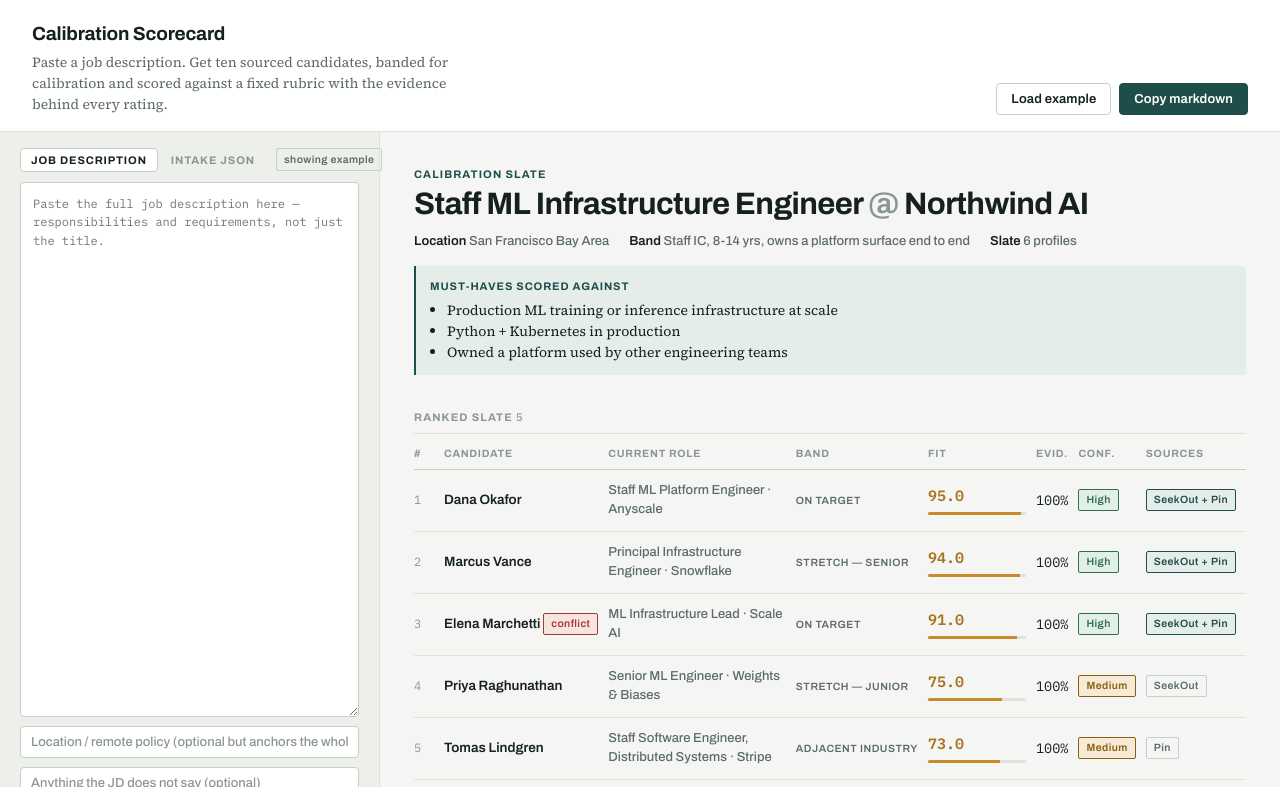
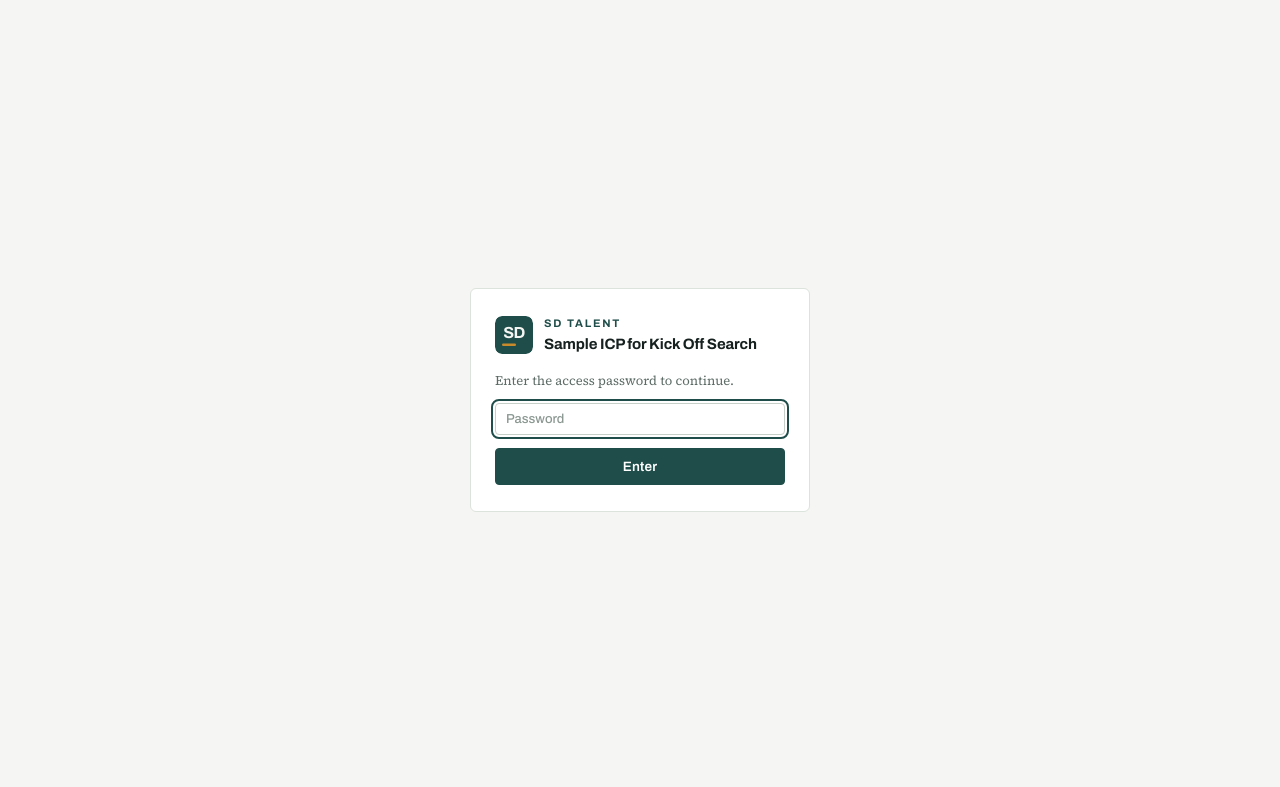
Before and after one commit to billlaisourcer/billlaisourcer, a website: page public/index.html in a window 1280 px wide. Shown: the top 787 px of the page. Drawn offline with Linux system fonts and the light colour scheme.

Commit message:
Add SD Talent branding, subject title, and an access gate
Brands the tool: an SD monogram in the existing petrol/ochre palette, an
SD TALENT eyebrow, and 'Sample ICP for Kick Off Search' as the page subject
and browser title.

Adds a password screen in front of the page. It is a curtain, not a lock —
the password is in the page source and the API endpoint stays open — and the
code says so where a future reader will see it. Unlocking is remembered per
browser so it asks once.

Co-Authored-By: Claude Opus 5 <noreply@anthropic.com>
Claude-Session: https://claude.ai/code/session_01PL19yXvuDEdtSV6MVYj5hJ

```diff
--- a/public/index.html
+++ b/public/index.html
@@ -5,7 +5,7 @@
 <meta name="viewport" content="width=device-width, initial-scale=1">
 <meta name="robots" content="noindex, nofollow">
 <meta name="description" content="Score a sourcing slate against a fixed rubric — ranked fit, evidence coverage, pipeline conflicts, and a copyable markdown scorecard.">
-<title>Calibration Scorecard</title>
+<title>Sample ICP for Kick Off Search</title>
 <link rel="preconnect" href="https://fonts.googleapis.com">
 <link rel="preconnect" href="https://fonts.gstatic.com" crossorigin>
 <link rel="stylesheet" href="https://fonts.googleapis.com/css2?family=Archivo:wght@500;600;700&family=IBM+Plex+Mono:wght@400;500;600&family=Source+Serif+4:opsz,wght@8..60,400;8..60,600&display=swap">
@@ -105,6 +105,37 @@
   :focus-visible { outline: 2px solid var(--focus); outline-offset: 2px; }
 
   /* ---------- masthead ---------- */
+  /* ---------- brand ---------- */
+  .brand { display: flex; align-items: flex-start; gap: 13px; min-width: 0; }
+  .brand__mark { flex: 0 0 auto; width: 38px; height: 38px; border-radius: 7px; display: block; }
+  .brand__name {
+    font-size: 11px; font-weight: 700; letter-spacing: 0.16em; text-transform: uppercase;
+    color: var(--accent); margin-bottom: 2px;
+  }
+
+  /* ---------- access gate ---------- */
+  .gate {
+    position: fixed; inset: 0; z-index: 50;
+    display: flex; align-items: center; justify-content: center;
+    background: var(--ground); padding: 24px;
+  }
+  .gate[hidden] { display: none; }
+  .gate__card {
+    width: 100%; max-width: 340px;
+    background: var(--surface); border: 1px solid var(--hairline);
+    border-radius: 6px; padding: 26px 24px;
+    display: flex; flex-direction: column; gap: 13px;
+  }
+  .gate__brand { display: flex; align-items: center; gap: 11px; margin-bottom: 2px; }
+  .gate__title { margin: 0; font-size: 15px; font-weight: 700; letter-spacing: -0.01em; }
+  .gate__sub {
+    margin: 0; font-family: var(--f-prose); font-size: 13px; color: var(--ink-muted);
+  }
+  .gate__err {
+    margin: 0; font-size: 12.5px; font-weight: 600; color: var(--crit);
+  }
+  .gate__err[hidden] { display: none; }
+
   .masthead {
     display: flex; flex-wrap: wrap; gap: 16px;
     align-items: flex-end; justify-content: space-between;
@@ -426,10 +457,43 @@
 </style>
 </head>
 <body>
+<div class="gate" id="gate">
+  <div class="gate__card">
+    <div class="gate__brand">
+      <svg class="brand__mark" viewBox="0 0 38 38" role="img" aria-label="SD Talent">
+        <rect width="38" height="38" rx="7" fill="var(--accent)"></rect>
+        <rect x="7" y="27.5" width="14" height="2.5" rx="1.25" fill="var(--score-bar)"></rect>
+        <text x="19" y="22" text-anchor="middle"
+          font-family="Archivo, 'Helvetica Neue', Arial, sans-serif"
+          font-size="16" font-weight="700" letter-spacing="-0.5" fill="#F5F6F3">SD</text>
+      </svg>
+      <div>
+        <div class="brand__name">SD Talent</div>
+        <h2 class="gate__title">Sample ICP for Kick Off Search</h2>
+      </div>
+    </div>
+    <p class="gate__sub">Enter the access password to continue.</p>
+    <input class="field" id="gate-pw" type="password" autocomplete="current-password"
+      placeholder="Password" aria-label="Access password">
+    <button class="primary wide" id="gate-go" type="button">Enter</button>
+    <p class="gate__err" id="gate-err" hidden>That password is not correct.</p>
+  </div>
+</div>
+
 <header class="masthead">
-  <div>
-    <h1>Calibration Scorecard</h1>
-    <p>Paste a job description. Get ten sourced candidates, banded for calibration and scored against a fixed rubric with the evidence behind every rating.</p>
+  <div class="brand">
+    <svg class="brand__mark" viewBox="0 0 38 38" role="img" aria-label="SD Talent">
+      <rect width="38" height="38" rx="7" fill="var(--accent)"></rect>
+      <rect x="7" y="27.5" width="14" height="2.5" rx="1.25" fill="var(--score-bar)"></rect>
+      <text x="19" y="22" text-anchor="middle"
+        font-family="Archivo, 'Helvetica Neue', Arial, sans-serif"
+        font-size="16" font-weight="700" letter-spacing="-0.5" fill="#F5F6F3">SD</text>
+    </svg>
+    <div>
+      <div class="brand__name">SD Talent</div>
+      <h1>Sample ICP for Kick Off Search</h1>
+      <p>Paste a job description. Get sourced candidates, banded for calibration and scored against a fixed rubric with the evidence behind every rating.</p>
+    </div>
   </div>
   <div class="masthead__actions">
     <button id="btn-example" type="button">Load example</button>
@@ -1131,6 +1195,45 @@
     done(ok);
   }
 
+  /* ---------- access gate ---------- */
+  /*
+   * This is a curtain, not a lock. The password sits in the page source, so it
+   * keeps a casual visitor out and nothing more. The API endpoint is separately
+   * open — see the note in api/intake.ts.
+   */
+  var GATE_PASSWORD = "william27";
+  var GATE_KEY = "sdtalent:unlocked";
+  var $gate = document.getElementById("gate");
+  var $gatePw = document.getElementById("gate-pw");
+  var $gateErr = document.getElementById("gate-err");
+
+  function openGate() {
+    $gate.hidden = true;
+    try { localStorage.setItem(GATE_KEY, "1"); } catch (e) { /* private mode */ }
+  }
+  function tryGate() {
+    if ($gatePw.value.trim() === GATE_PASSWORD) {
+      openGate();
+    } else {
+      $gateErr.hidden = false;
+      $gatePw.value = "";
+      $gatePw.focus();
+    }
+  }
+  document.getElementById("gate-go").addEventListener("click", tryGate);
+  $gatePw.addEventListener("keydown", function (e) {
+    if (e.key === "Enter") tryGate();
+    else $gateErr.hidden = true;
+  });
+
+  var unlocked = null;
+  try { unlocked = localStorage.getItem(GATE_KEY); } catch (e) { unlocked = null; }
+  if (unlocked === "1") {
+    $gate.hidden = true;
+  } else {
+    $gatePw.focus();
+  }
+
   /* ---------- tabs ---------- */
 
   var $tabJd = document.getElementById("tab-jd");
```
